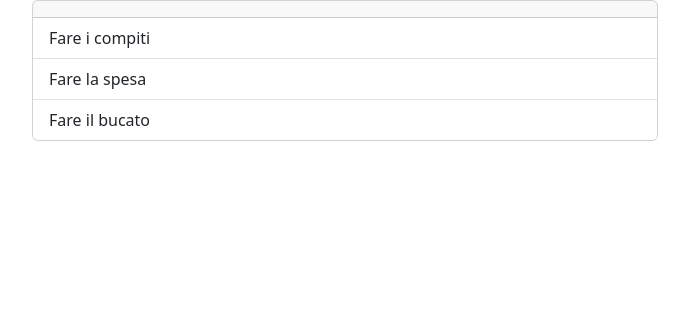
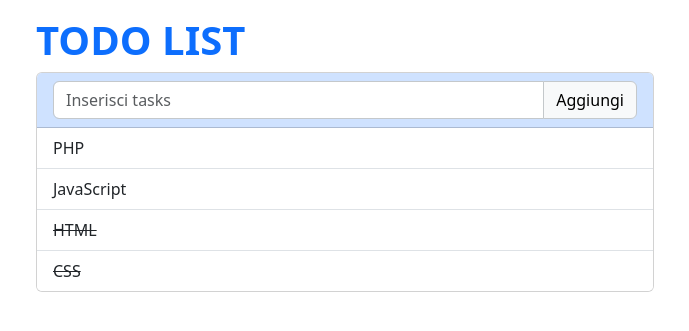
Before and after one commit to NicolaSforza93/php-todo-list-json, a PHP site: page / in a window 1280 px wide. Shown: the top 331 px of the page, without its empty margins (295-984 px from the left). Run offline with PHP 8.4, Linux system fonts and the light colour scheme.

Commit message:
added saving todo in file json

```diff
--- a/css/style.css
+++ b/css/style.css
@@ -1,3 +1,7 @@
 .container {
     max-width: 650px;
 }
+
+.done {
+    text-decoration: line-through;
+}
--- a/index.php
+++ b/index.php
@@ -15,15 +15,17 @@
 
     <div id="app">
         <section>
-            <div class="container">
+            <div class="container p-3">
+                <h1 class="fw-bold text-primary">TODO LIST</h1>
                 <div class="card">
-                    <div class="card-header">
+                    <div class="card-header bg-primary-subtle">
                         <div class="input-group">
-
+                            <input type="text" class="form-control border-secondary-subtle" placeholder="Inserisci tasks" aria-describedby="button-addon2" v-model="newTodo" @keyup.enter="addStoreTodo">
+                            <button class="btn btn-light border-secondary-subtle" type="button" id="button-addon2" @click="addStoreTodo">Aggiungi</button>
                         </div>
                     </div>
                     <ul class="list-group list-group-flush">
-                        <li class="list-group-item" v-for="(todo, index) in todos" :key="index">
+                        <li class="list-group-item" v-for="(todo, index) in todos" :key="index" :class="{done: todo.done}">
                             {{ todo.text }}
                         </li>
                     </ul>
--- a/js/main.js
+++ b/js/main.js
@@ -3,6 +3,7 @@ const { createApp } = Vue
 createApp({
     data() {
         return {
+            newTodo: '',
             todos: []
         }
     },
@@ -14,10 +15,26 @@ createApp({
                     this.todos = res.data;
                 })
 
+        },
+        addStoreTodo() {
+            console.log(this.newTodo);
+            // Nell'oggetto data inserisco la proprietà postParam, ovvero il parametro in post che il server andrà a cercare
+            const data = {
+                postParam: this.newTodo
+            }
+
+            axios.post('store.php', data, {
+                headers: { 'Content-Type': 'multipart/form-data' }
+            }).then((res) => {
+                console.log(res.data);
+                this.todos = res.data.results;
+                this.newTodo = '';
+            });
         }
     },
     created() {
         this.fetchData();
+
     },
     mounted() {
         console.log('OK');
--- a/todos.json
+++ b/todos.json
@@ -1,14 +1,18 @@
 [
     {
-            "text": "Fare i compiti",
+        "text": "PHP",
         "done": false
     },
     {
-            "text": "Fare la spesa",
+        "text": "JavaScript",
+        "done": false
+    },
+    {
+        "text": "HTML",
         "done": true
     },
     {
-            "text": "Fare il bucato",
-            "done": false
+        "text": "CSS",
+        "done": true
     }
 ]
```
Also changed, not shown: store.php (+38 -0 lines). Lines whose indentation alone changed are shown as unchanged.
